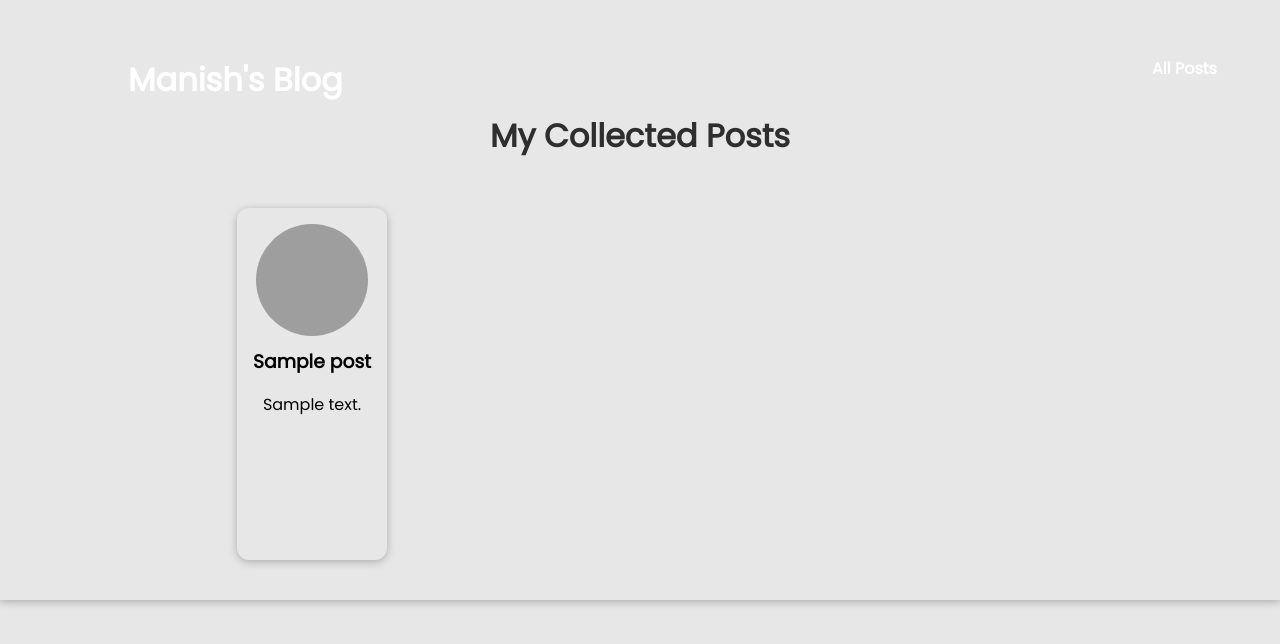
After one commit to manish-bhusal/my-blog-site, a Django app: template blog/templates/blog/all-posts.html in a window 1280 px wide. The commit adds this page. Shown: the top 644 px of the page. Run offline with Django 4.2, Linux system fonts and the light colour scheme; the template is opened without the code that fills it: most values are stand-ins (such as "Sample title", 1, 10 or a date in 2020); grey boxes are pictures that could not be loaded.

Commit message:
Complete adding dynamic url, content, title, date etc.

```diff
--- /dev/null
+++ b/blog/static/blog/all-posts.css
@@ -0,0 +1,43 @@
+body {
+  background-color: #e7e7e7;
+}
+
+#main-navigation {
+  border-color: #390281;
+  box-shadow: 0 2px 8px rgba(0, 0, 0, 0.25);
+}
+
+#all-posts {
+  margin: 7rem auto;
+  width: 90%;
+  max-width: 60rem;
+}
+
+#all-posts h2 {
+  text-align: center;
+  font-size: 2rem;
+  color: #2e2e2e;
+  margin: 3rem 0;
+}
+
+ul {
+  list-style: none;
+  margin: 0;
+  padding: 0;
+  display: grid;
+  grid-template-columns: repeat(auto-fill, minmax(17rem, 1fr));
+  gap: 1.5rem;
+}
+
+.post img {
+  width: 7rem;
+  height: 7rem;
+}
+
+.post a {
+  height: 22rem;
+  transform-origin: center;
+  box-shadow: 0 2px 8px rgba(0, 0, 0, 0.25);
+  border-radius: 12px;
+  border-color: white;
+}
--- /dev/null
+++ b/blog/static/blog/post.css
@@ -0,0 +1,39 @@
+.post{
+    display: flex;
+    flex-direction: column;
+    align-items: center;
+    text-align: center;
+}
+
+.post a{
+    text-decoration: none;
+    color: black;
+    transition: all 0.2s ease;
+    padding: 1rem;
+}
+
+.post a:hover, .post a:active{
+    transform: scale(1.1);
+    background-color: #390281;
+    color: white;
+}
+
+.post img{
+    width: 15rem;
+    border-radius: 50%;
+}
+
+.post h3{
+    margin: 0.25rem 0;
+}
+
+.post time{
+    color: #666666;
+    margin: 0.25rem;
+    font-style: italic;
+    font-size: 0.85rem;
+}
+
+.post:hover time, .post:active time{
+    color: white;
+}
--- /dev/null
+++ b/blog/templates/blog/all-posts.html
@@ -0,0 +1,22 @@
+{% extends 'base.html' %}
+{% load static %}
+
+{% block title %}
+    All my Posts
+{% endblock title %}
+
+{% block css_files %}
+    <link rel="stylesheet" href="{% static 'blog/post.css' %}">
+    <link rel="stylesheet" href="{% static 'blog/all-posts.css' %}">
+{% endblock css_files %}
+
+{% block content %}
+<section id='all-posts'>
+    <h2>My Collected Posts</h2>
+    <ul>
+        {% for post in all_posts %}
+            {% include 'blog/includes/post.html' %}
+        {% endfor %}
+    </ul>
+</section>
+{% endblock content %}
--- /dev/null
+++ b/blog/templates/blog/includes/post.html
@@ -0,0 +1,13 @@
+{% load static %}
+
+<li>
+    <article class='post'>
+        <a href="{% url 'post-detail-page' post.slug %}">
+            <img src="{% static 'blog/images/'|add:post.image %}" alt="{{ post.title }}">
+            <div class='post__content'>
+                <h3>{{ post.title }}</h3>
+                <p>{{ post.excerpt }}</p>
+            </div>
+        </a>
+    </article>
+</li>
--- a/static/app.css
+++ b/static/app.css
@@ -15,3 +15,32 @@ body{
 h1,h2,h3{
     font-weight: bold;
 }
+
+#main-navigation{
+    width: 100%;
+    height: 5rem;
+    display: flex;
+    justify-content: space-between;
+    align-items: center;
+    padding: 300px 10%;
+    position: absolute;
+    top: 0;
+    left: 0;
+}
+
+#main-navigation a{
+    text-decoration: none;
+    color: white;
+    font-weight: bold;
+    position: absolute;
+    top: 3.5rem;
+}
+
+#main-navigation a:hover, #main-navigation a:active{
+    color: #cf79f1;
+}
+
+
+#main-navigation h1 a:hover, #main-navigation h1 a:active{
+    color: white;
+}
--- a/templates/base.html
+++ b/templates/base.html
@@ -10,6 +10,13 @@
     {% block css_files %}{% endblock css_files %}
 </head>
 <body>
+    <header id='main-navigation'>
+        <h1><a href="{% url 'starting-page' %}">Manish's Blog</a></h1>
+        <nav>
+            <a href="{% url 'posts-page' %}">All Posts</a>
+        </nav>
+    </header>
+
     {% block content %}{% endblock content %}
 </body>
 </html>
```
Also changed, not shown: blog/static/blog/home.css (+0 -52 lines), blog/static/blog/post-detail.css (added, +52 -0 lines), blog/templates/blog/home.html (+5 -17 lines), blog/templates/blog/post-detail.html (added, +27 -0 lines), blog/views.py (+58 -5 lines), templates/404.html (added, +10 -0 lines).
